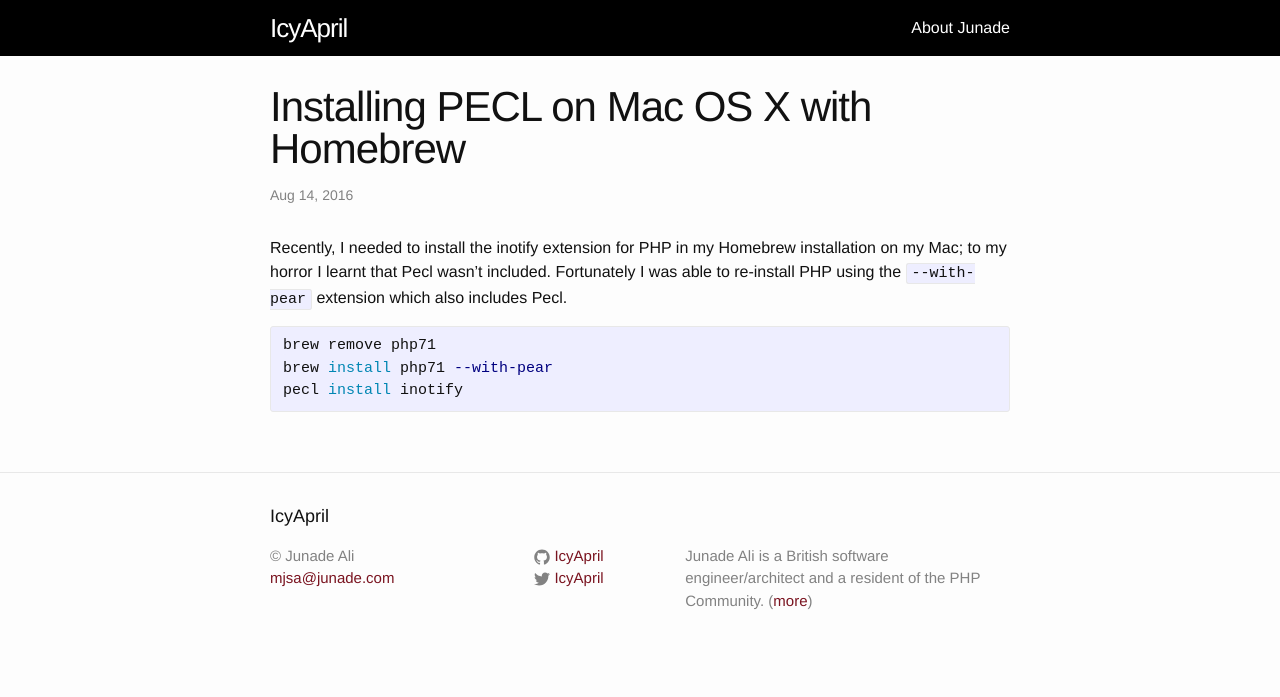
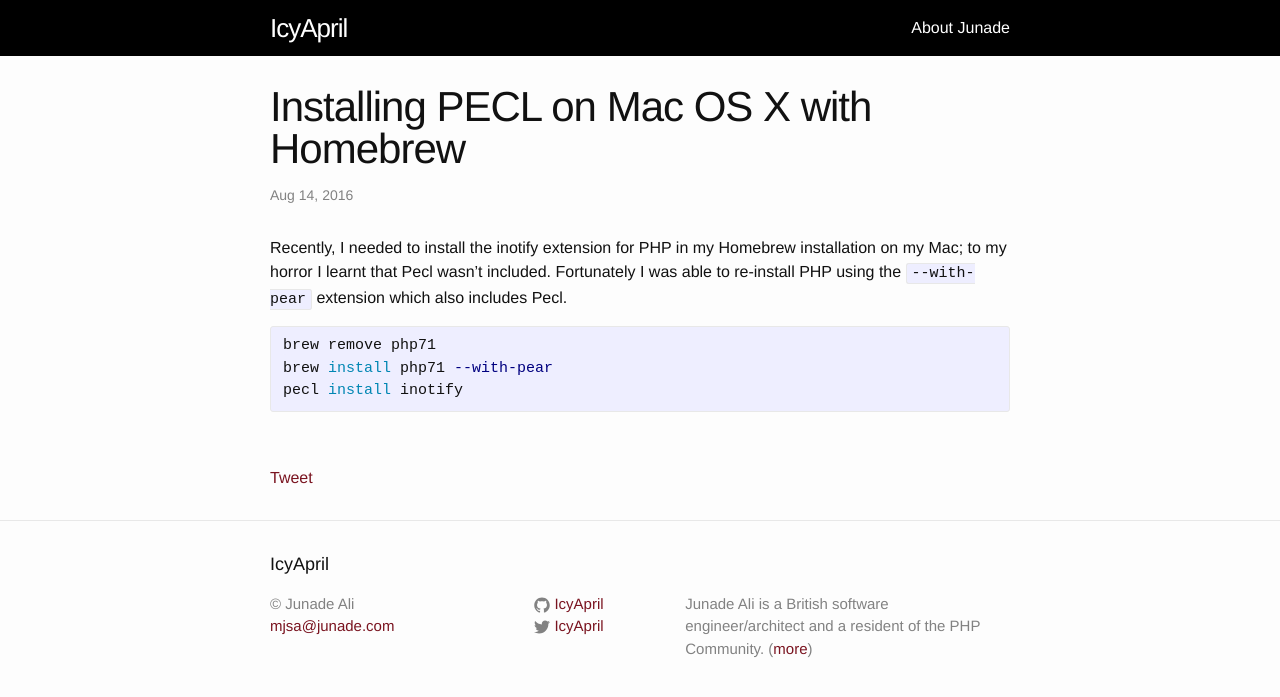
Before and after one commit to IcyApril/icyapril.github.io, a Jekyll site: the page built from _posts/2016-08-14-installing-pecl-on-osx.markdown, in a window 1280 px wide. Shown: the top 697 px of the page. Built offline with Jekyll 4.4.1, drawn with Linux system fonts in a browser that asks for light colours; comment, search, counter and statistics services are not loaded.

Commit message:
Added share icons.

```diff
--- a/_layouts/post.html
+++ b/_layouts/post.html
@@ -13,3 +13,7 @@
   </div>
 
 </article>
+
+<script type="text/javascript" src="//www.redditstatic.com/button/button1.js"></script>
+<br />
+<a href="https://twitter.com/share" class="twitter-share-button" data-related="IcyApril" data-show-count="false">Tweet</a><script async src="//platform.twitter.com/widgets.js" charset="utf-8"></script>
```
